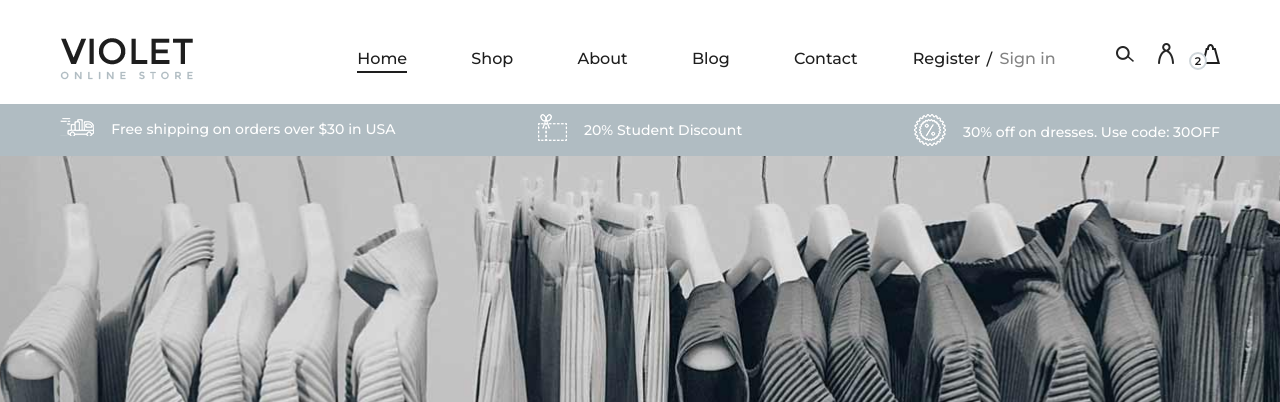
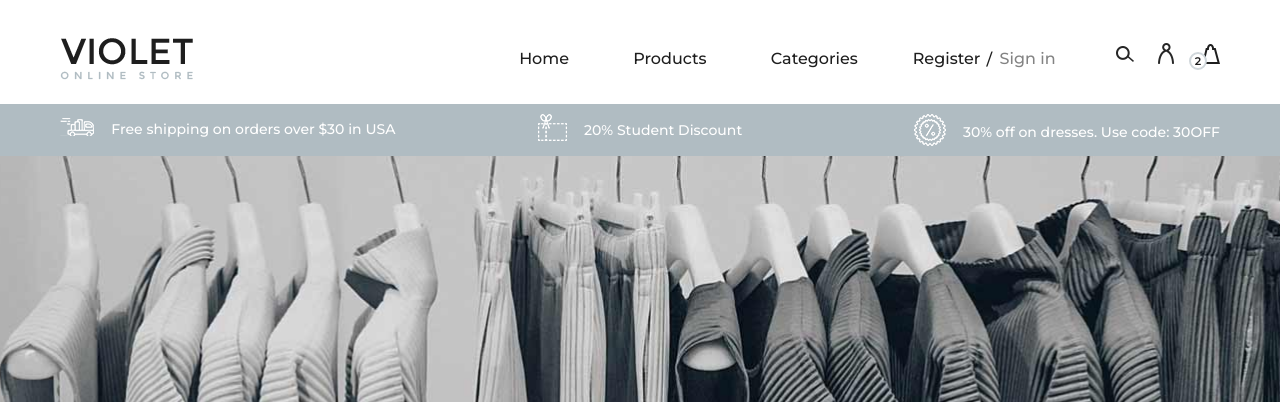
Before and after one commit to mdfaiz903/violet, a Django app: template templates/index.html in a window 1280 px wide. Shown: the top 402 px of the page. Run offline with Django 4.2, Linux system fonts and the light colour scheme; the template is opened without the code that fills it, so the values that code supplies are empty; some libraries are stand-ins or nearby versions.

Commit message:
context_processor added for navbar dynamic

```diff
--- a/config/settings.py
+++ b/config/settings.py
@@ -63,6 +63,7 @@ TEMPLATES = [
                 'django.template.context_processors.request',
                 'django.contrib.auth.context_processors.auth',
                 'django.contrib.messages.context_processors.messages',
+                'product.context_processors.categories',
             ],
         },
     },
--- /dev/null
+++ b/product/context_processors.py
@@ -0,0 +1,4 @@
+from.models import Category
+
+def categories(request):
+    return {'categories':Category.objects.all()}
--- a/templates/header.html
+++ b/templates/header.html
@@ -5,7 +5,7 @@
         <div class="container-fluid">
             <div class="inner-header">
                 <div class="logo">
-                    <a href="./index.html"><img src="{% static "img/logo.png" %}" alt=""></a>
+                    <a href="{% url "home" %}"><img src="{% static "img/logo.png" %}" alt=""></a>
                 </div>
                 <div class="header-right">
                     <img src="{% static "img/icons/search.png" %}" alt="" class="search-trigger">
@@ -21,17 +21,17 @@
                 </div>
                 <nav class="main-menu mobile-menu">
                     <ul>
-                        <li><a class="active" href="./index.html">Home</a></li>
-                        <li><a href="./categories.html">Shop</a>
+                        <li><a  href="{% url "home" %}">Home</a></li>
+                        <li><a  href="#">Products</a></li>
+                        <li><a href="#">Categories</a>
+
                             <ul class="sub-menu">
-                                <li><a href="product-page.html">Product Page</a></li>
-                                <li><a href="shopping-cart.html">Shopping Card</a></li>
-                                <li><a href="check-out.html">Check out</a></li>
+                                {% for category in categories %}
+                                <li><a href="#">{{category.title | title}}</a></li>
+                                {% endfor %}
                             </ul>
                         </li>
-                        <li><a href="./product-page.html">About</a></li>
-                        <li><a href="./check-out.html">Blog</a></li>
-                        <li><a href="./contact.html">Contact</a></li>
+
                     </ul>
                 </nav>
             </div>
```
